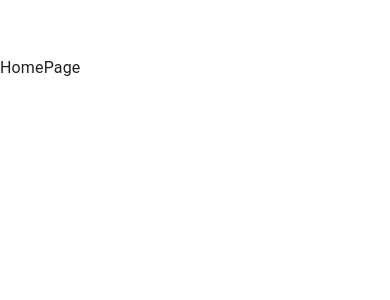
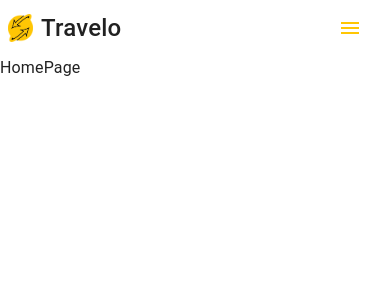
Before and after one commit to Jamal-SaadEddin/Travelo, a React (Vite) app: page / in a window 390 px wide. Shown: the top 300 px of the page. Built offline with nearby package versions, Linux system fonts and the light colour scheme.

Commit message:
Create NavbarMenu component for small screen sizes

```diff
--- a/src/components/Navbar/Navbar.tsx
+++ b/src/components/Navbar/Navbar.tsx
@@ -1,7 +1,9 @@
 import { Hidden } from "@mui/material";
 import MuiAppBar from "@mui/material/AppBar";
 import MuiToolbar from "@mui/material/Toolbar";
+import NavbarLink from "./NavbarLink";
 import NavbarList from "./NavbarList";
+import NavbarMenu from "./NavbarMenu";
 import { leftNavLinks, rightNavLinks } from "./constants/links";
 
 const Navbar = () => {
@@ -19,6 +21,10 @@ const Navbar = () => {
             <NavbarList justifyContent="flex-start" links={leftNavLinks} />
             <NavbarList justifyContent="flex-end" links={rightNavLinks} />
           </Hidden>
+          <Hidden lgUp>
+            <NavbarLink {...leftNavLinks[0]} />
+            <NavbarMenu />
+          </Hidden>
         </MuiToolbar>
       </MuiAppBar>
       <MuiToolbar />
--- /dev/null
+++ b/src/components/Navbar/NavbarMenu.tsx
@@ -0,0 +1,62 @@
+import MenuIcon from "@mui/icons-material/Menu";
+import { Divider } from "@mui/material";
+import Button from "@mui/material/Button";
+import Fade from "@mui/material/Fade";
+import Menu from "@mui/material/Menu";
+import MenuItem from "@mui/material/MenuItem";
+import * as React from "react";
+import { leftNavLinks, rightNavLinks } from "./constants/links";
+
+const NavbarMenu = () => {
+  const [anchorEl, setAnchorEl] = React.useState<null | HTMLElement>(null);
+  const open = Boolean(anchorEl);
+  const handleClick = (event: React.MouseEvent<HTMLElement>) => {
+    setAnchorEl(event.currentTarget);
+  };
+  const handleClose = () => {
+    setAnchorEl(null);
+  };
+
+  const handleLink = (href: string) => {
+    handleClose();
+    window.location.href = href;
+  };
+
+  return (
+    <div>
+      <Button
+        id="fade-button"
+        aria-controls={open ? "fade-menu" : undefined}
+        aria-haspopup="true"
+        aria-expanded={open ? "true" : undefined}
+        onClick={handleClick}
+      >
+        <MenuIcon />
+      </Button>
+      <Menu
+        id="fade-menu"
+        MenuListProps={{
+          "aria-labelledby": "fade-button",
+        }}
+        anchorEl={anchorEl}
+        open={open}
+        onClose={handleClose}
+        TransitionComponent={Fade}
+      >
+        {leftNavLinks.slice(1).map((link, index) => (
+          <MenuItem key={index} onClick={() => handleLink(link.href)}>
+            {link.title}
+          </MenuItem>
+        ))}
+        <Divider />
+        {rightNavLinks.map((link, index) => (
+          <MenuItem key={index} onClick={() => handleLink(link.href)}>
+            {link.title}
+          </MenuItem>
+        ))}
+      </Menu>
+    </div>
+  );
+};
+
+export default NavbarMenu;
```
